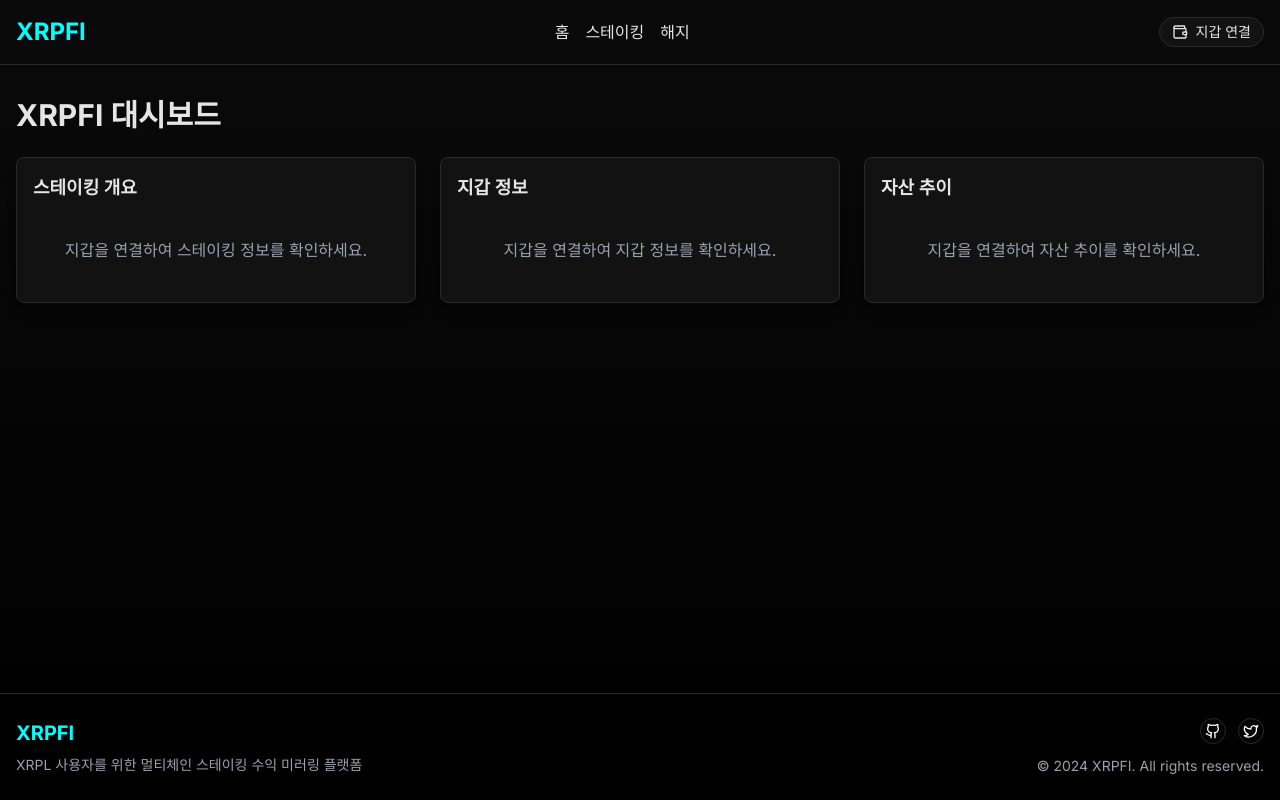
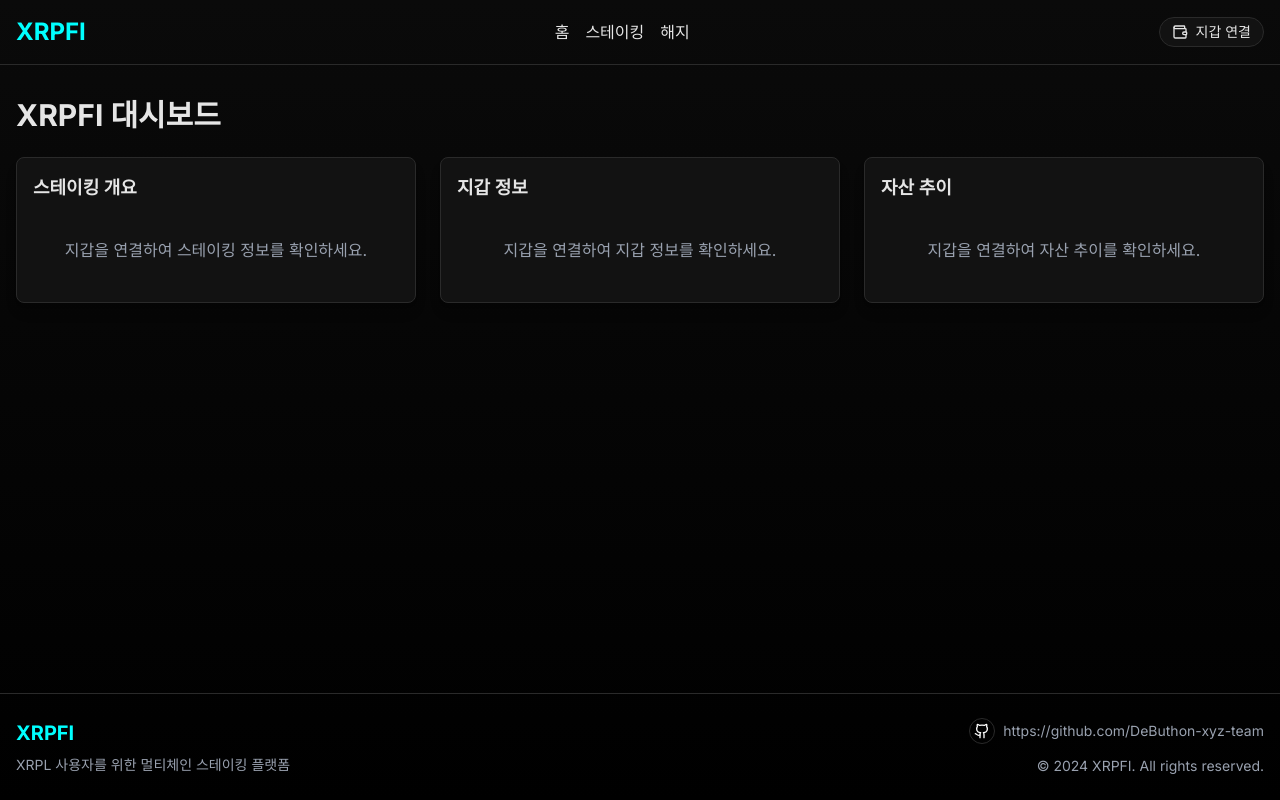
Before and after one commit to DeButhon-xyz-team/xrpfi.xyz, a Next.js app: page / in a window 1280 px wide. Built offline with nearby package versions, Linux system fonts and the light colour scheme; no server answers.

Commit message:
feat: 푸터 링크 및 문구 변경

```diff
--- a/src/components/global/GlobalFooter.tsx
+++ b/src/components/global/GlobalFooter.tsx
@@ -17,13 +17,15 @@ export default function GlobalFooter() {
 						>
 							XRPFI
 						</Link>
-						<p className="text-sm text-gray-400 mt-2">XRPL 사용자를 위한 멀티체인 스테이킹 수익 미러링 플랫폼</p>
+						<p className="text-sm text-gray-400 mt-2">XRPL 사용자를 위한 멀티체인 스테이킹 플랫폼</p>
 					</div>
 
 					<div className="flex flex-col items-center md:items-end">
 						<div className="flex space-x-3 mb-3">
-							<IconButton icon={Github} variant="outline" size="sm" />
-							<IconButton icon={Twitter} variant="outline" size="sm" />
+							<Link className="flex items-center gap-2" href="https://github.com/xrpfi" target="_blank">
+								<IconButton icon={Github} variant="outline" size="sm" />
+								<span className="text-sm text-gray-400">https://github.com/DeButhon-xyz-team</span>
+							</Link>
 						</div>
 						<p className="text-sm text-gray-400">© 2024 XRPFI. All rights reserved.</p>
 					</div>
```
